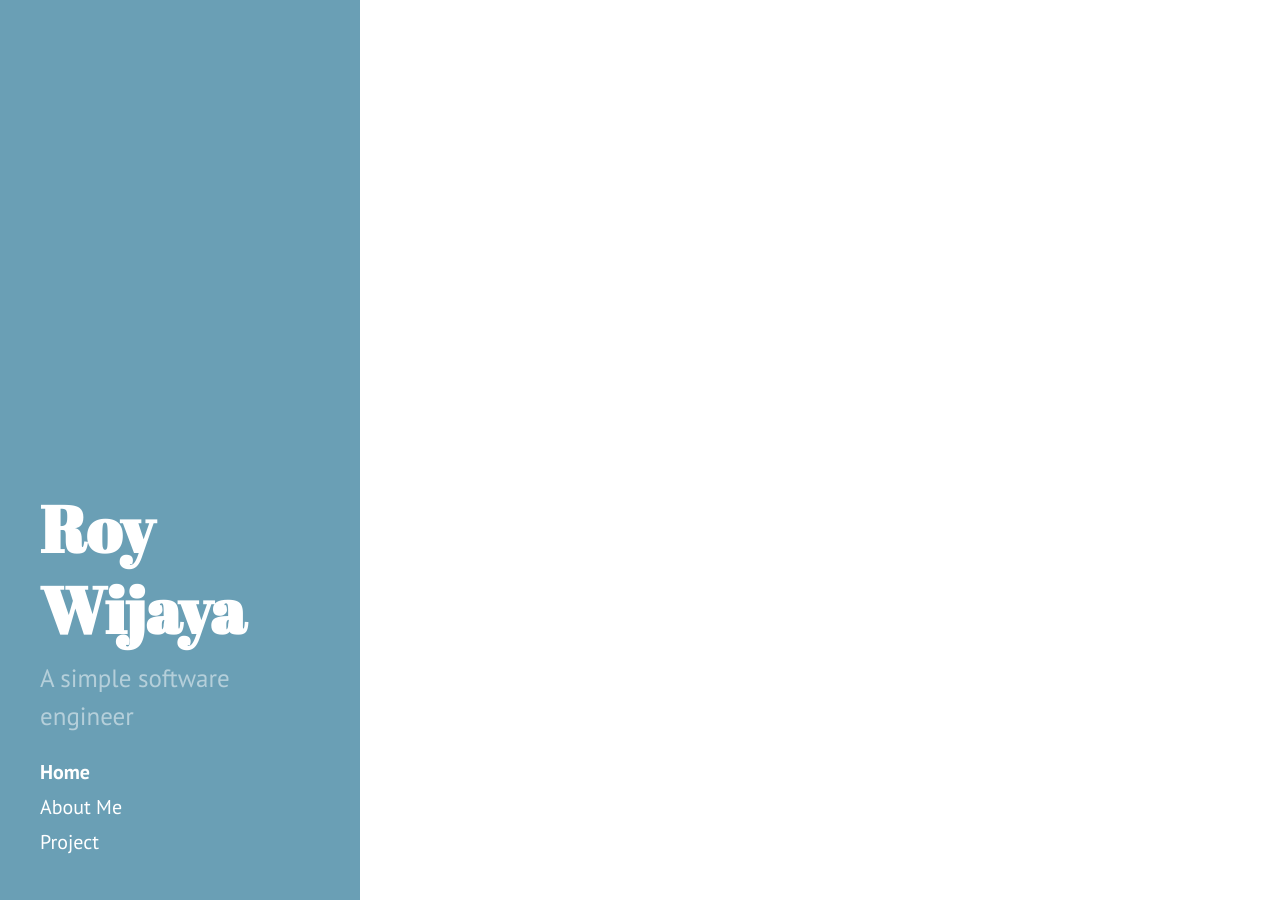
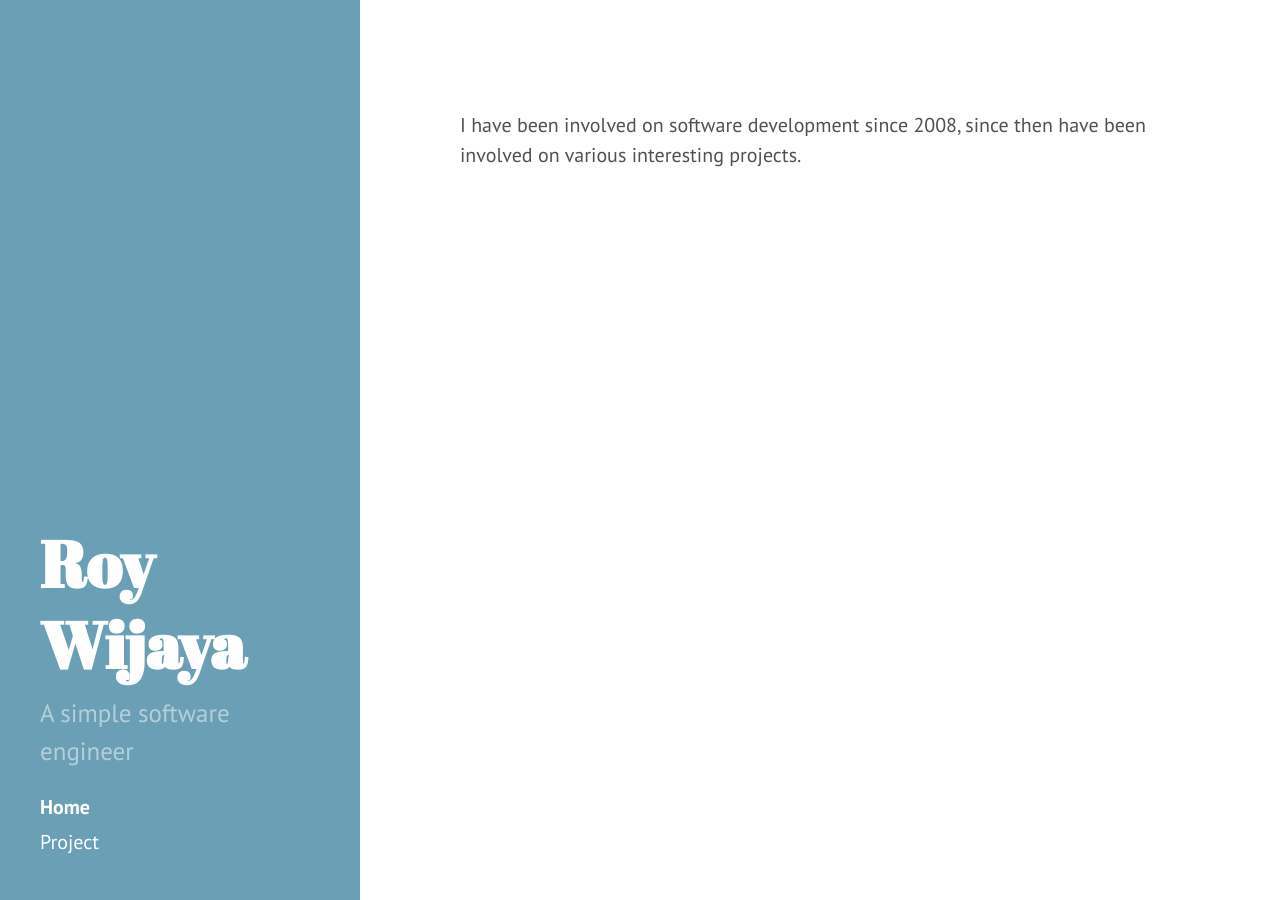
Before and after one commit to lymsia/lymsia.github.io, a Jekyll site: the page built from index.html, in a window 1280 px wide. Built offline with Jekyll 4.4.1, drawn with Linux system fonts in a browser that asks for light colours.

Commit message:
add fontawesome and remove about me

```diff
--- a/_config.yml
+++ b/_config.yml
@@ -7,7 +7,7 @@ permalink:        pretty
 
 # Setup
 title:            Roy Wijaya
-tagline:          'System Engineer'
+tagline:          'Software Engineer'
 description:      'A simple software engineer'
 url:              https://lymsia.github.io
 baseurl:          /
--- a/_includes/head.html
+++ b/_includes/head.html
@@ -18,6 +18,7 @@
   <link rel="stylesheet" href="/public/css/syntax.css">
   <link rel="stylesheet" href="/public/css/hyde.css">
   <link rel="stylesheet" media="print" onload="this.onload=null;this.removeAttribute('media');" href="https://fonts.googleapis.com/css?family=PT+Sans:400,400italic,700|Abril+Fatface">
+  <link rel="stylesheet" href="https://cdnjs.cloudflare.com/ajax/libs/font-awesome/4.7.0/css/font-awesome.min.css">
 
   <!-- Icons -->
   <link rel="apple-touch-icon-precomposed" sizes="144x144" href="/public/apple-touch-icon-144-precomposed.png">
--- a/index.html
+++ b/index.html
@@ -3,5 +3,10 @@ layout: default
 title: Home
 ---
 
-<a href="https://github.com/lymsia" target="_blank"><i class="fab fa-github"></i></a>
-<a href="http://www.linkedin.com/in/roy-w-006840154" target="_blank"><i class="fab fa-linkedin-in"></i></a>
+<div>
+  <a href="https://github.com/lymsia" target="_blank"><i class="fab fa-github"></i></a>
+  <a href="http://www.linkedin.com/in/roy-w-006840154" target="_blank"><i class="fab fa-linkedin"></i></a>
+</div>
+<div>
+  I have been involved on software development since 2008, since then have been involved on various interesting projects.
+</div>
```
Also changed, not shown: about.md (deleted, +0 -7 lines).
